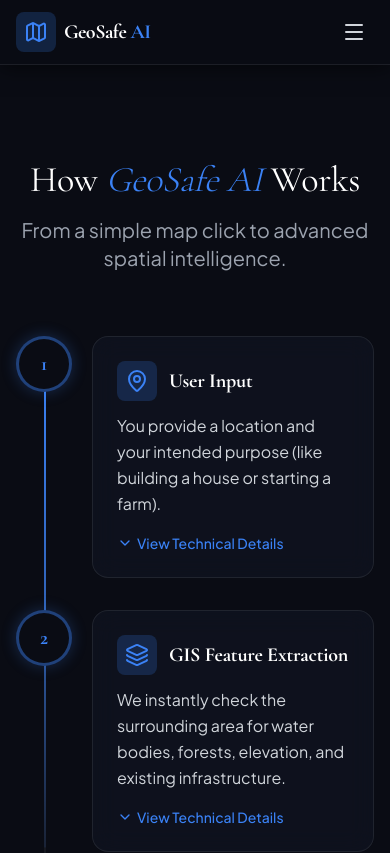
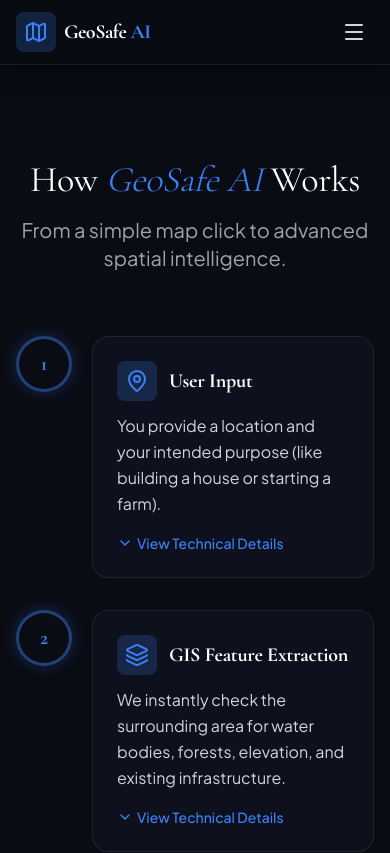
Before and after one commit to abdulsami-S/GeoSafe-AI, a Next.js app in the folder frontend/: page /how-it-works in a window 390 px wide. Shown: the top 853 px of the page. Built offline with nearby package versions, Linux system fonts and the light colour scheme.

Commit message:
Refactor HowItWorksPage by removing unused scroll tracking and background animations for improved performance

```diff
--- a/frontend/src/app/how-it-works/page.tsx
+++ b/frontend/src/app/how-it-works/page.tsx
@@ -1,24 +1,11 @@
 "use client";
 
 import { useState, useRef } from "react";
-import { motion, AnimatePresence, useScroll, useSpring } from "framer-motion";
+import { motion, AnimatePresence } from "framer-motion";
 import { MapPin, Layers, Cpu, ShieldAlert, ChevronDown, ChevronUp, LucideIcon } from "lucide-react";
 
 export default function HowItWorksPage() {
   const containerRef = useRef<HTMLDivElement>(null);
-
-  // Track scroll progress inside the timeline container
-  const { scrollYProgress } = useScroll({
-    target: containerRef,
-    offset: ["start center", "end center"],
-  });
-
-  // Smooth the scroll progress line using spring physics
-  const scaleY = useSpring(scrollYProgress, {
-    stiffness: 100,
-    damping: 30,
-    restDelta: 0.001
-  });
 
   return (
     <div className="min-h-screen pt-24 pb-20 px-4 sm:px-6 lg:px-8 max-w-5xl mx-auto">
@@ -30,19 +17,6 @@
       </div>
 
       <div ref={containerRef} className="space-y-8 relative min-h-[600px]">
-        {/* Background track line */}
-        <div
-          className="absolute left-7 md:left-1/2 md:-translate-x-px top-0 bottom-0 w-0.5 bg-white/5 pointer-events-none"
-          aria-hidden="true"
-        />
-
-        {/* Animated active fill line */}
-        <motion.div
-          style={{ scaleY, originY: 0 }}
-          className="absolute left-7 md:left-1/2 md:-translate-x-px top-0 bottom-0 w-0.5 bg-gradient-to-b from-primary via-primary/70 to-primary/10 pointer-events-none z-[5]"
-          aria-hidden="true"
-        />
-
         <Step
           number={1}
           icon={MapPin}
--- a/frontend/src/app/page.tsx
+++ b/frontend/src/app/page.tsx
@@ -14,7 +14,7 @@
       {/* ── Hero Section ──────────────────────────────────────────────────────
           Uses pure CSS gradients + dot overlay. No external image dependency.
           Added slowly rotating compass rose grid + drifting coordinate stream. */}
-      <section className="relative pt-32 pb-28 overflow-hidden bg-[#0a0c14]">
+      <section className="relative min-h-[calc(100vh-64px)] flex items-center justify-center overflow-hidden bg-[#0a0c14] py-16">
         {/* Base gradient fill — always visible on any screen */}
         <div className="absolute inset-0" style={{ background: 'linear-gradient(135deg, #020c2e 0%, #0a0c14 50%, #011a0a 100%)' }} />
         {/* Radial "glow" centred behind the headline */}
@@ -177,8 +177,6 @@
           </div>
 
           <div className="grid md:grid-cols-3 gap-8 relative">
-            {/* Connecting line — positioned carefully so it doesn't overlay cards */}
-            <div className="hidden md:block absolute top-[56px] left-[calc(16%+32px)] right-[calc(16%+32px)] h-0.5 bg-gradient-to-r from-primary/0 via-primary/50 to-primary/0 z-0 pointer-events-none" />
 
             {[
               { icon: Map,          title: "1. Select Location", desc: "Drop a pin on the map or enter coordinates." },
```
